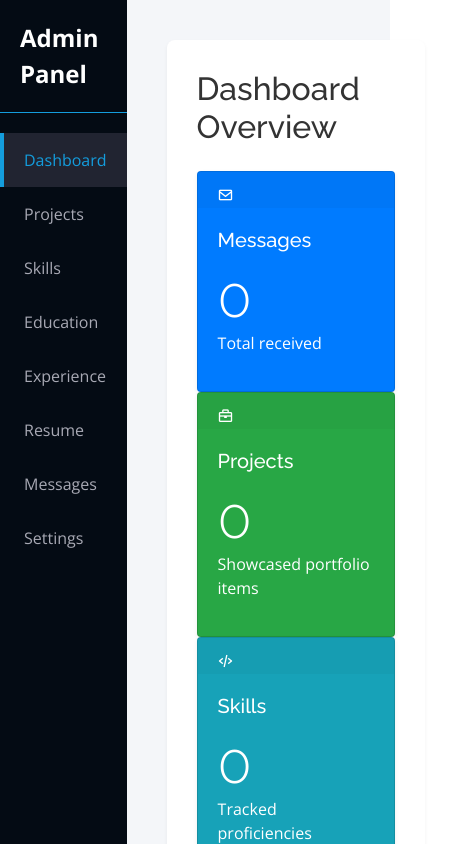
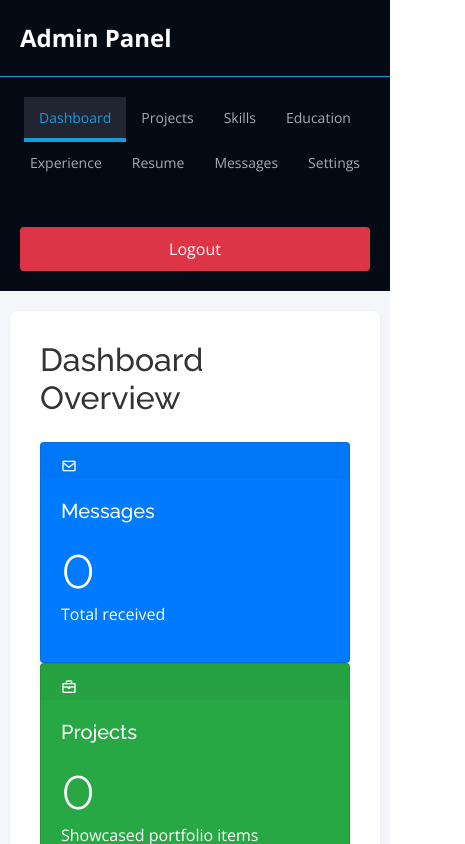
Before and after one commit to chamaraIT22113122/Chamara_Portfolio, a React (Vite) app: page /#/admin in a window 390 px wide. Shown: the top 844 px of the page, 465 px wide, since content can reach past the window. Built offline with nearby package versions, Linux system fonts and the light colour scheme; no server answers; the database is empty; sample sign-in values are in the browser's storage.

Commit message:
Make Admin Panel mobile responsive

```diff
--- /dev/null
+++ b/src/pages/admin/AdminDashboard.css
@@ -0,0 +1,79 @@
+/* AdminDashboard.css */
+
+.admin-layout {
+  position: relative;
+  z-index: 9999;
+  display: flex;
+  min-height: 100vh;
+  background-color: #f4f6f9;
+  flex-direction: row;
+}
+
+.admin-sidebar {
+  width: 250px;
+  background-color: #040b14;
+  color: #fff;
+  display: flex;
+  flex-direction: column;
+  transition: all 0.3s ease-in-out;
+}
+
+.admin-content {
+  flex: 1;
+  padding: 40px;
+  overflow-x: hidden;
+}
+
+.admin-nav-item {
+  display: block;
+  padding: 15px 20px;
+  color: #a8a9b4;
+  text-decoration: none;
+  border-left: 4px solid transparent;
+  transition: 0.3s;
+}
+
+.admin-nav-item:hover {
+  color: #fff;
+  background-color: #212431;
+}
+
+.admin-nav-item.active {
+  color: #149ddd;
+  background-color: #212431;
+  border-left: 4px solid #149ddd;
+}
+
+/* Mobile Responsive Styles */
+@media (max-width: 768px) {
+  .admin-layout {
+    flex-direction: column;
+  }
+
+  .admin-sidebar {
+    width: 100%;
+    height: auto;
+  }
+
+  .admin-sidebar nav ul {
+    display: flex;
+    flex-wrap: wrap;
+    justify-content: center;
+  }
+
+  .admin-nav-item {
+    padding: 10px 15px;
+    border-left: none;
+    border-bottom: 4px solid transparent;
+    font-size: 14px;
+  }
+
+  .admin-nav-item.active {
+    border-left: none;
+    border-bottom: 4px solid #149ddd;
+  }
+
+  .admin-content {
+    padding: 20px 10px;
+  }
+}
--- a/src/pages/admin/AdminDashboard.jsx
+++ b/src/pages/admin/AdminDashboard.jsx
@@ -11,6 +11,8 @@ import ManageMessages from './ManageMessages';
 import ManageResume from './ManageResume';
 import AdminHome from './AdminHome';
 import AdminSettings from './AdminSettings';
+
+import './AdminDashboard.css';
 
 const AdminDashboard = () => {
   const auth = getAuth(app);
@@ -34,9 +36,9 @@ const AdminDashboard = () => {
   ];
 
   return (
-    <div style={{ position: 'relative', zIndex: 9999, display: 'flex', minHeight: '100vh', backgroundColor: '#f4f6f9' }}>
+    <div className="admin-layout">
       {/* Sidebar */}
-      <div style={{ width: '250px', backgroundColor: '#040b14', color: '#fff', display: 'flex', flexDirection: 'column' }}>
+      <div className="admin-sidebar">
         <div style={{ padding: '20px', fontSize: '24px', fontWeight: 'bold', borderBottom: '1px solid #149ddd' }}>
           Admin Panel
         </div>
@@ -46,15 +48,7 @@ const AdminDashboard = () => {
               <li key={item.name}>
                 <Link
                   to={item.path}
-                  style={{
-                    display: 'block',
-                    padding: '15px 20px',
-                    color: location.pathname === item.path ? '#149ddd' : '#a8a9b4',
-                    textDecoration: 'none',
-                    backgroundColor: location.pathname === item.path ? '#212431' : 'transparent',
-                    borderLeft: location.pathname === item.path ? '4px solid #149ddd' : '4px solid transparent',
-                    transition: '0.3s'
-                  }}
+                  className={`admin-nav-item ${location.pathname === item.path ? 'active' : ''}`}
                 >
                   {item.name}
                 </Link>
@@ -73,7 +67,7 @@ const AdminDashboard = () => {
       </div>
 
       {/* Main Content */}
-      <div style={{ flex: 1, padding: '40px' }}>
+      <div className="admin-content">
         <div style={{ backgroundColor: '#fff', color: '#333', padding: '30px', borderRadius: '8px', boxShadow: '0 2px 4px rgba(0,0,0,0.05)', minHeight: '500px' }}>
           <Routes>
             <Route path="/" element={<AdminHome />} />
```
